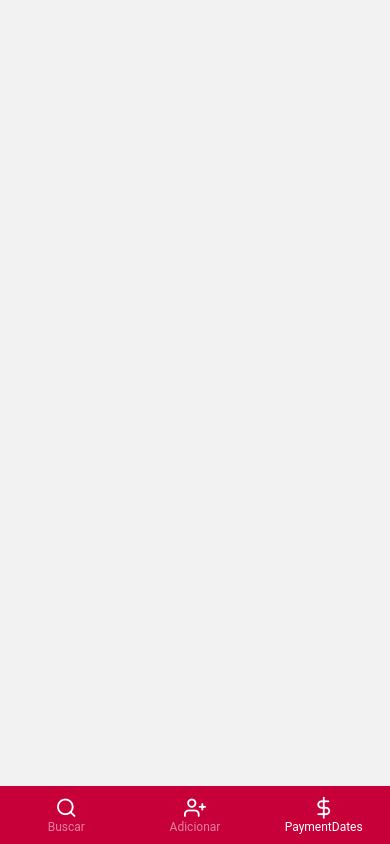
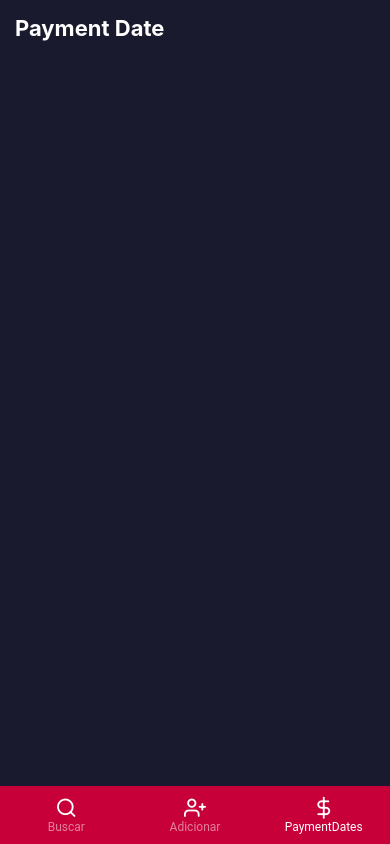
Before and after one commit to WesleyFerreira97/siamfight-admin-react-native, a React Native app: screen /PaymentDates in a window 390 px wide. Built offline with nearby package versions, Linux system fonts and the light colour scheme; no server answers.

Commit message:
Changes in form add Client

```diff
--- a/src/screens/AddClient/index.tsx
+++ b/src/screens/AddClient/index.tsx
@@ -31,8 +31,8 @@ export function AddClient() {
 
   return (
     <View style={globalStyles.container}>
-        {/* <Text style={globalStyles.title}>Cadastro de Cliente</Text> */}
-        {/* <Formik
+        <Text style={globalStyles.title}>Cadastro de Cliente</Text>
+        <Formik
             initialValues={initialValues}
             onSubmit={ (values) => {
                 addData('cliente', values);
@@ -117,7 +117,7 @@ export function AddClient() {
             </View>
             </ScrollView>
         )}
-        </Formik> */}
+        </Formik>
     </View>
   )
 }
--- a/src/screens/PaymentDates/index.tsx
+++ b/src/screens/PaymentDates/index.tsx
@@ -7,8 +7,8 @@ export function PaymentDates({cliente}: any) {
   const [selectedDate, handleDateChange] = useState<Date | null>(new Date());
 
   return (
-    <View >
-
+    <View style={globalStyles.container} >
+        <Text style={globalStyles.title}>Payment Date</Text>
    </View>
   );
 }
```
